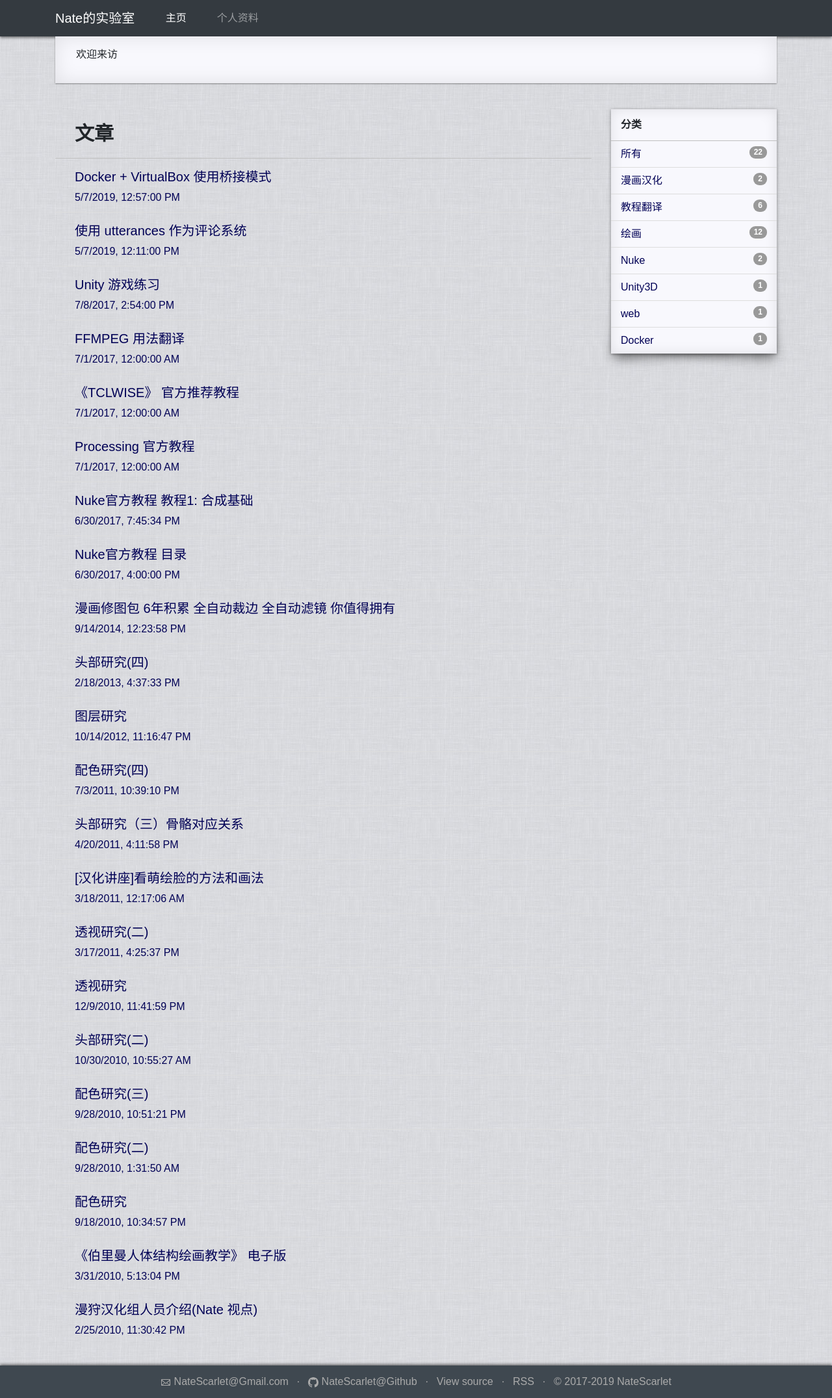
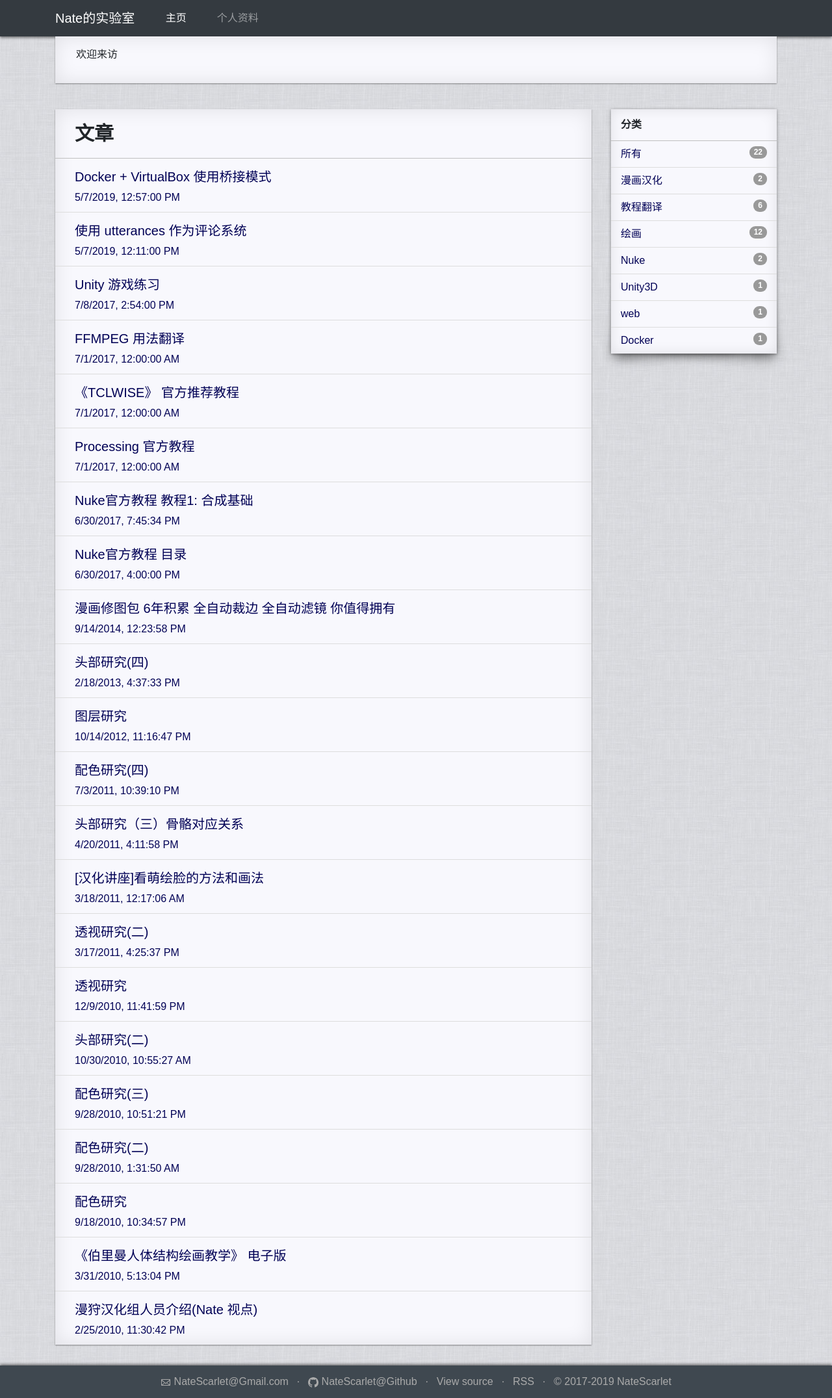
Before and after one commit to NateScarlet/NateScarlet.Github.io, a Jekyll site: the page built from index.md, in a window 1280 px wide. Shown: the whole page at 65% size. Built offline with Jekyll 4.4.1, drawn with Linux system fonts in a browser that asks for light colours; a style sheet for code colours, icons or effects is not loaded.

Commit message:
fix: index page layout

```diff
--- a/_layouts/home.html
+++ b/_layouts/home.html
@@ -4,7 +4,7 @@ layout: default
 
 <div class="row">
   <div id="myArticle" class="col-sm-9">
-    <div class="post-area post">
+    <div class="post">
       <article>
         {{ content }}
       </article>
@@ -14,7 +14,7 @@ layout: default
 <p><br /></p>
 <div id="index" class="row">
   <div class="col-sm-9">
-    <div class="post-area ">
+    <div class="post ">
       <div class="post-list-header">
         文章
       </div>
--- a/_layouts/page.html
+++ b/_layouts/page.html
@@ -4,7 +4,7 @@ layout: default
 
 <div class="row">
   <div id="myArticle" class="col-sm-9">
-    <div class="post-area post">
+    <div class="post">
       <article>
         {{ content }}
       </article>
```
